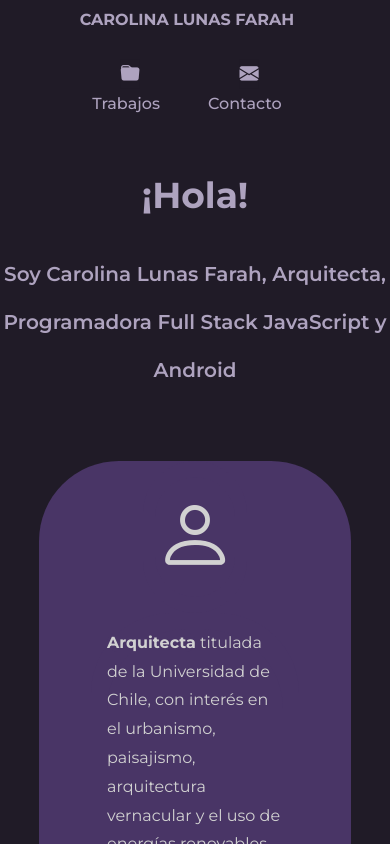
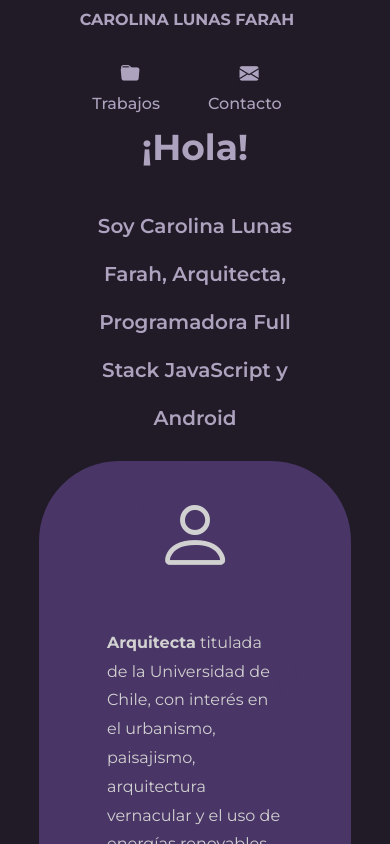
Before and after one commit to carolinalunasfarah/carolinalunasfarah_portfolio, a React (Vite) app: page / in a window 390 px wide. Shown: the top 844 px of the page. Built offline with nearby package versions, Linux system fonts and the light colour scheme.

Commit message:
modify works mobile responsive

```diff
--- a/src/App.css
+++ b/src/App.css
@@ -435,7 +435,7 @@ footer i {
     }
 
     header h4 {
-        width: 25rem;
+        width: 15rem;
         font-size: 20px;
     }
 
@@ -504,7 +504,6 @@ footer i {
 
     /* skills */
     .skills_slider {
-        width: 100%;
         flex-direction: column;
         align-items: center;
         padding: 1rem;
@@ -566,7 +565,6 @@ footer i {
     }
 
     /* contact */
-
     .contact i {
         font-size: 45px;
     }
```
